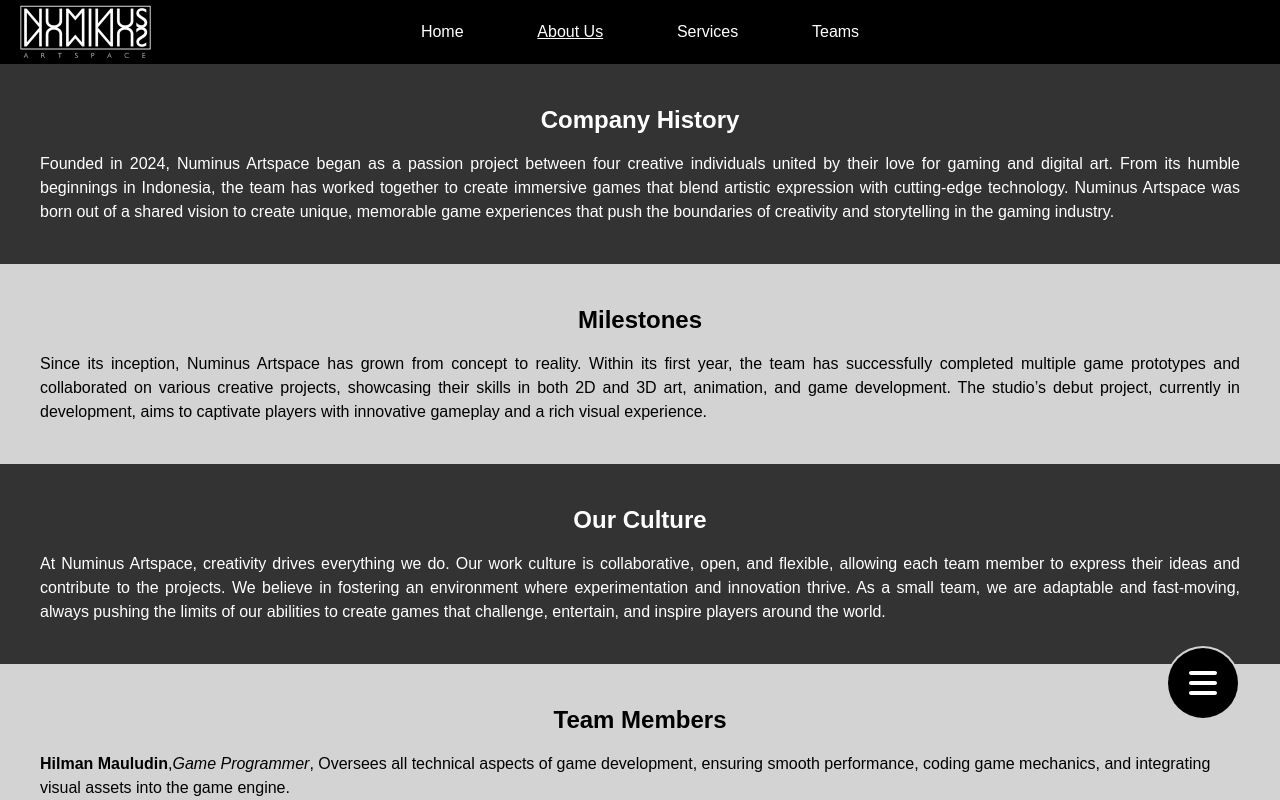
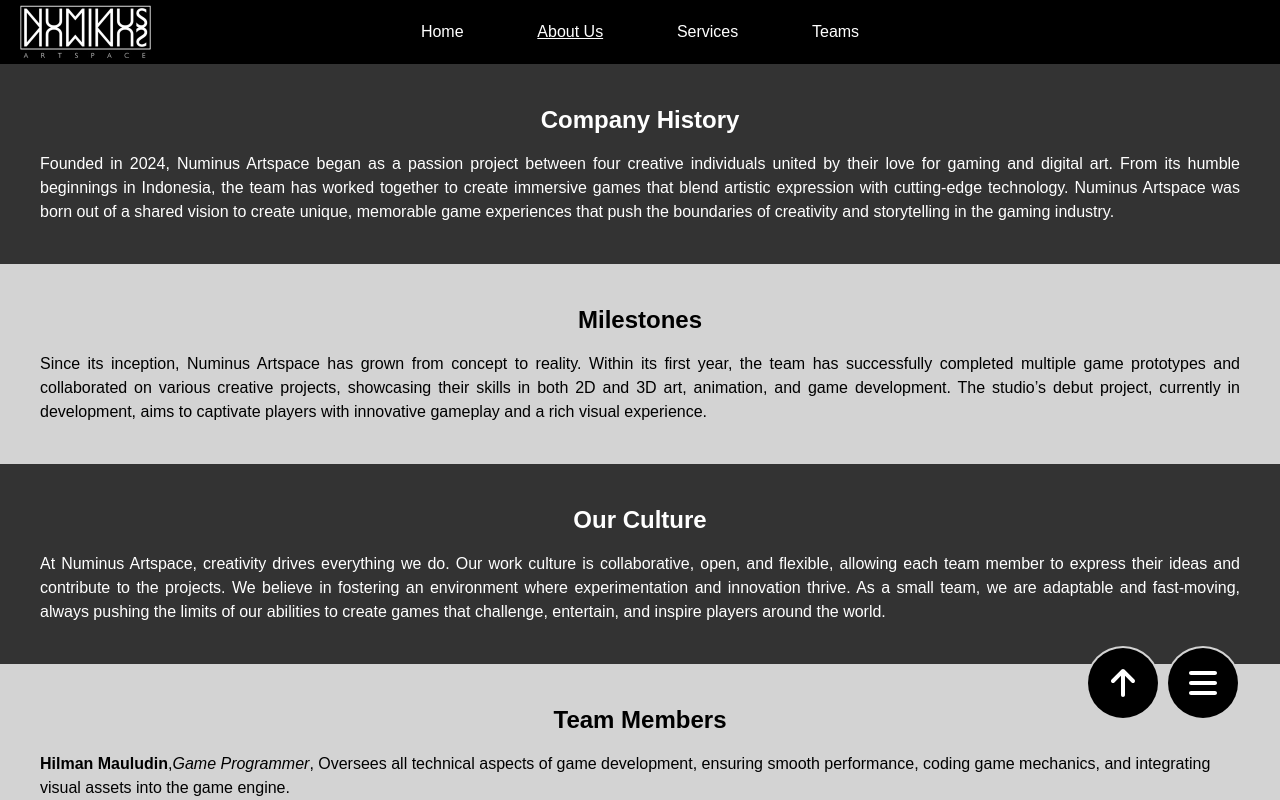
Before and after one commit to hilmatrix/dti-code-challenge-2, a Next.js app: page /about-us in a window 1280 px wide. Shown: the top 800 px of the page. Built offline with nearby package versions, Linux system fonts and the light colour scheme.

Commit message:
add back to top button in right menu

```diff
--- a/src/components/rightMenu/index.tsx
+++ b/src/components/rightMenu/index.tsx
@@ -1,9 +1,9 @@
 "use client"
 
-import { faBars } from '@fortawesome/free-solid-svg-icons';
+import { faArrowUp, faBars } from '@fortawesome/free-solid-svg-icons';
 import { FontAwesomeIcon } from '@fortawesome/react-fontawesome';
 import Link from "next/link";
-import { useState } from "react";
+import { useEffect, useState } from "react";
 
 interface Link {
   href : string;
@@ -16,6 +16,27 @@ interface Props {
 
 export default function RightMenu(props : Props) {
     const [showRightMenu, setShowRightMenu] = useState(false);
+    const [isBottom, setIsBottom] = useState(false);
+
+    useEffect(() => {
+      const handleScroll = () => {
+          const scrollTop = window.scrollY;
+          const windowHeight = window.innerHeight;
+          const fullHeight = document.documentElement.scrollHeight;
+
+          if (scrollTop + windowHeight >= fullHeight) {
+            setIsBottom(true);
+          } else {
+            setIsBottom(false);
+          }
+      };
+
+      window.addEventListener('scroll', handleScroll);
+
+      return () => {
+        window.removeEventListener('scroll', handleScroll);
+      };
+    }, []);
 
     return (
         <div className="fixed right-0 top-0 z-5 w-full h-full pointer-events-none">
@@ -33,11 +54,28 @@ export default function RightMenu(props : Props) {
 
             <div className="absolute bottom-0 right-0">
               <div className='m-10 mb-20 w-[74px] h-[74px] bg-light-gray rounded-full flex justify-center items-center'>
-              <button data-testid="show-right-menu" onClick={() => {setShowRightMenu(!showRightMenu)}} className="flex justify-center items-center w-[70px] h-[70px] bg-[#000000] rounded-full pointer-events-auto">
-                <FontAwesomeIcon icon={faBars} color="white" size="2x" />
-              </button>
+                <button data-testid="show-right-menu" onClick={() => {setShowRightMenu(!showRightMenu)}} className="flex justify-center items-center w-[70px] h-[70px] bg-[#000000] rounded-full pointer-events-auto">
+                  <FontAwesomeIcon icon={faBars} color="white" size="2x" />
+                </button>
               </div>
             </div>
+
+           {isBottom ?
+              (
+            <div className="absolute bottom-0 right-20">
+              <div className='m-10 mb-20 w-[74px] h-[74px] bg-light-gray rounded-full flex justify-center items-center'>
+                <Link href="#">
+                   <div className="flex justify-center items-center w-[70px] h-[70px] bg-[#000000] rounded-full pointer-events-auto">
+                     <FontAwesomeIcon icon={faArrowUp} color="white" size="2x" />
+                   </div>
+                </Link>
+              </div>
+            </div>
+              )
+              :
+              (<></>)
+           }
+
         </div>
     );
 }
```
